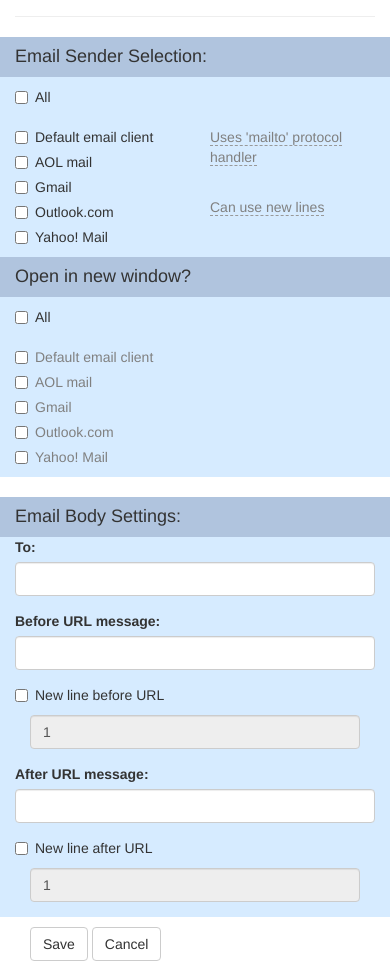
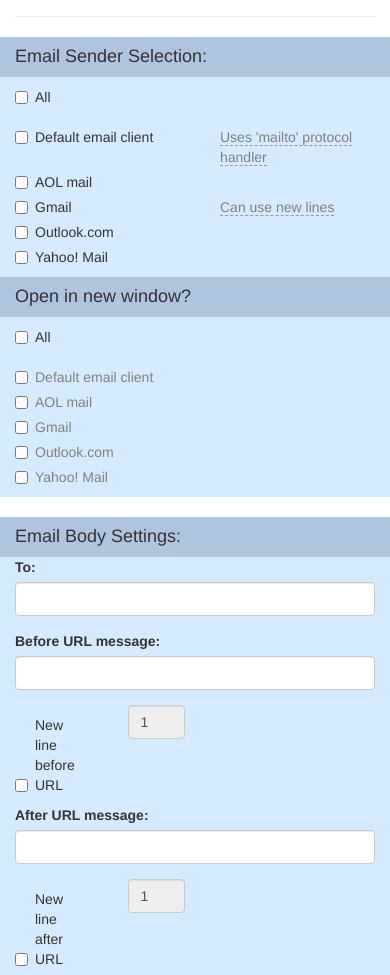
Before and after one commit to Cobote/share-link-via-email, a browser extension: page options.html in a window 390 px wide. Shown: the part 122-1097 px from the top of the page. Drawn offline with Linux system fonts and the light colour scheme.

Commit message:
Improvements to row element sizes. Changed new line fields to be on one line.

```diff
--- a/options.html
+++ b/options.html
@@ -30,34 +30,53 @@
 		        <div class="row body-options">
 		        	<div class="col-md-6">
 		        		<div class="checkbox">
+		        			<label>
 		        				<input type="checkbox" id="mail_picker_0" value="all" /> All
+		        			</label>
 		        		</div>
 		        	</div>
 		        </div>
 		        <div class="row body-options">
-		        	<div class="col-md-6 col-xs-6">
+		        	<div class="col-md-12">
 		        		<div class="checkbox">
+		        			<div class="row">
+			        			<div class="col-xs-6">
+				        			<label>
 				        				<input type="checkbox" id="mail_picker_1" value="mailto" /> Default email client
+				        			</label>
+			        			</div>
+			        			<div class="col-xs-6">
+			        				<span class="tooltip-options">Uses 'mailto' protocol handler</span>
+			        			</div>
+		        			</div>
 		        		</div>
 		        		<div class="checkbox">
+		        			<label>
 		        				<input type="checkbox" id="mail_picker_5" value="mailto" /> AOL mail
+		        			</label>
 		        		</div>
 		        		<div class="checkbox">
+		        			<div class="row">
+			        			<div class="col-xs-6">
+			        				<label>
 			        					<input type="checkbox" id="mail_picker_2" value="mailto" /> Gmail
+			        				</label>
+			        			</div>
+			        			<div class="col-xs-6">
+			        				<span class="tooltip-options" >Can use new lines</span>
+			        			</div>
+			        		</div>
 		        		</div>
 		        		<div class="checkbox">
+		        			<label>
 		        				<input type="checkbox" id="mail_picker_3" value="mailto" /> Outlook.com
+		        			</label>
 		        		</div>
 		        		<div class="checkbox">
+		        			<label>
 		        				<input type="checkbox" id="mail_picker_4" value="mailto" /> Yahoo! Mail
+		        			</label>
 		        		</div>
-		        	</div>
-		        	<div class="col-md-6 col-xs-6">
-		        		<div class="match-row">
-		        			<span class="tooltip-options">Uses 'mailto' protocol handler</span>
-		       			</div>
-						<br/>
-		        		<span class="tooltip-options" >Can use new lines</span>
 		        	</div>
 		        </div>
         	</div>
@@ -70,26 +89,38 @@
 		        <div class="row body-options">
 		        	<div class="col-md-6">
 		        		<div class="checkbox">
+		        			<label>
 		        				<input type="checkbox" id="new_window_0" value="all"/> All
+		        			</label>
 		        		</div>
 		        	</div>
 		        </div>
 		        <div class="row body-options">
 		        	<div class="col-md-6">
 		        		<div class="checkbox new-win-checkbox">
+		        			<label>
 		        				<input type="checkbox" id="new_window_1" value="newWindow"/> Default email client
+		        			</label>
 		        		</div>
 		        		<div class="checkbox new-win-checkbox">
+		        			<label>
 		        				<input type="checkbox" id="new_window_5" value="newWindow"/> AOL mail
+		        			</label>
 		        		</div>
 		        		<div class="checkbox new-win-checkbox">
+		        			<label>
 		        				<input type="checkbox" id="new_window_2" value="newWindow"/> Gmail
+		        			</label>
 		        		</div>
 		        		<div class="checkbox new-win-checkbox">
+		        			<label>
 		        				<input type="checkbox" id="new_window_3" value="newWindow"/> Outlook.com
+		        			</label>
 		        		</div>
 		        		<div class="checkbox new-win-checkbox">
+		        			<label>
 		        				<input type="checkbox" id="new_window_4" value="newWindow"/> Yahoo! Mail
+		        			</label>
 		        		</div>
 		        	</div>
 		        </div>
@@ -118,11 +149,15 @@
 		        	<input type="text" id="mail_before" class="form-control" />
 	        	</div>
 	        </div>
-	        <div class="col-md-5">
+	        <div class="col-md-2 col-xs-3">
 		        <div class="checkbox">
+			        <label>
 			        	New line before URL <input type="checkbox" id="newLineAfter" value="newLineAfter" />
+			        </label>
 		        </div>
-		        <div class="form-group col-md-4">
+	        </div>
+	        <div class="col-md-4 col-xs-9">
+		        <div class="form-group col-xs-4">
 		        	<input type="number" min="0" id="newLineAfterNum" class="form-control" value="0"/>
 		        </div>
 	        </div>
@@ -134,11 +169,15 @@
 		        	<input type="text" id="mail_after" class="form-control"></input>
 	        	</div>
 	        </div>
-	        <div class="col-md-5">
+	        <div class="col-md-2 col-xs-3">
 		        <div class="checkbox">
+			        <label>
 			        	New line after URL <input type="checkbox" id="newLineBefore" value="newLineBefore"/>
+			        </label>
 		        </div>
-		        <div class="form-group col-md-4">
+	        </div>
+	        <div class="col-md-4 col-xs-9">
+		        <div class="form-group col-xs-4">
 		        	<input type="number" min="0" id="newLineBeforeNum" class="form-control" value="0"/>
 		        </div>
 	        </div>
```
Lines whose indentation alone changed are shown as unchanged.
